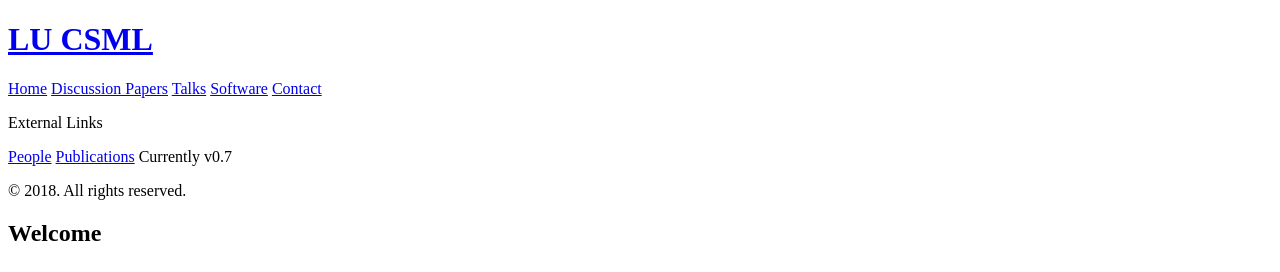
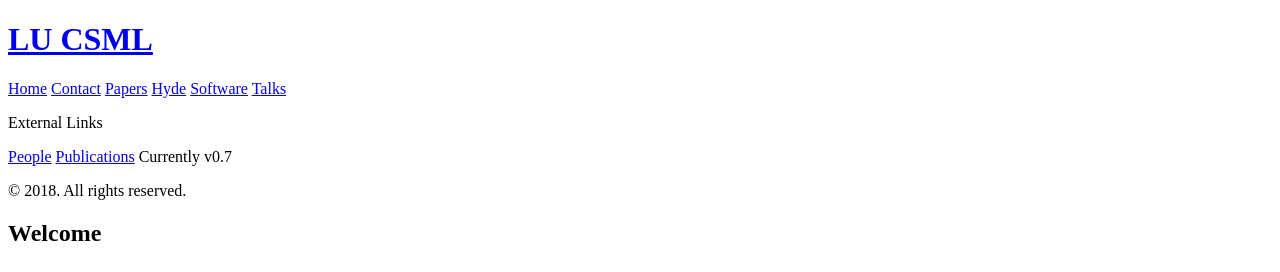
Before and after one commit to LU-CSML/LU-CSML, a Jekyll site: the page built from index.html, in a window 1280 px wide. Shown: the top 272 px of the page. Built offline with Jekyll 4.4.1, drawn with Linux system fonts in a browser that asks for light colours; the list of posts is cut into pages by our own code.

Commit message:
update side bar

```diff
--- a/_includes/sidebar.html
+++ b/_includes/sidebar.html
@@ -16,7 +16,7 @@
         The code below dynamically generates a sidebar nav of pages with
         `layout: page` in the front-matter. See readme for usage.
       {% endcomment %}
-      <!---
+
       {% assign pages_list = site.pages %}
       {% for node in pages_list %}
         {% if node.title != null %}
@@ -25,11 +25,13 @@
           {% endif %}
         {% endif %}
       {% endfor %}
-	    --->
-      <a class="sidebar-nav-item" href="https://lu-csml.github.io/Discussion_Papers">Discussion Papers</a>
-      <a class="sidebar-nav-item" href="https://lu-csml.github.io/Talks">Talks</a>
-      <a class="sidebar-nav-item" href="https://lu-csml.github.io/Software">Software</a>
+
+      <!---
+      <a class="sidebar-nav-item active" href="/Discussion_Papers/">Discussion Papers</a>
+      <a class="sidebar-nav-item active" href="/Talks/">Talks</a>
+      <a class="sidebar-nav-item active" href="/Software/">Software</a>
       <a class="sidebar-nav-item" href="https://lu-csml.github.io/Contact">Contact</a>
+      --->
       <br>
       <p class="lead">External Links</p>
       <a class="sidebar-nav-item" href="http://www.lancaster.ac.uk/maths/research/statistics/modelling-and-inference/#staff">People</a>
```
